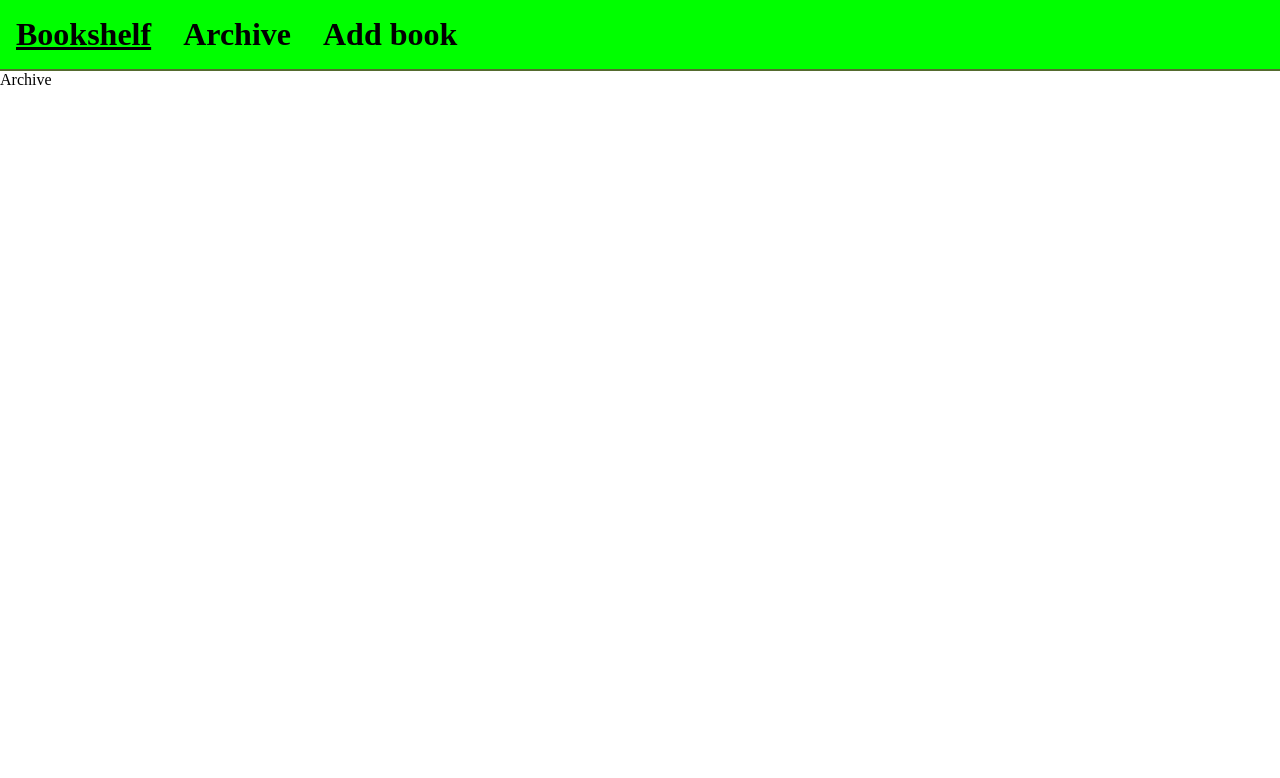
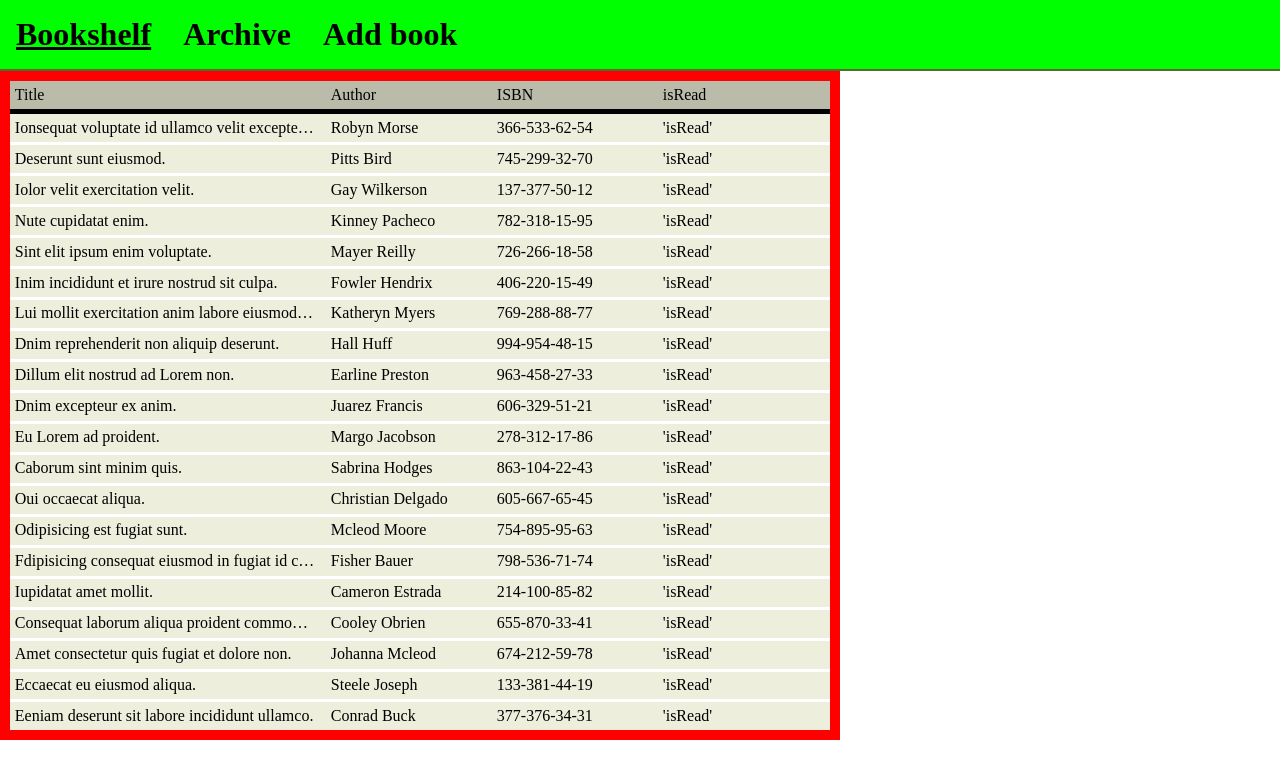
Before and after one commit to flagoon/book-shelf, a React (Create React App) app: page /archive in a window 1280 px wide. Shown: the top 778 px of the page. Built offline with nearby package versions, Linux system fonts and the light colour scheme.

Commit message:
Created basic view for Archive.

```diff
--- /dev/null
+++ b/src/Components/MainArea/Archive/ArchivedBook/ArchivedBook.styled.js
@@ -0,0 +1,39 @@
+import styled from 'styled-components';
+
+export const BookRow = styled.div`
+    display: flex;
+    padding: 0.3rem;
+    background-color: #eed;
+
+    &:not(:first-child):not(:last-child) {
+        margin-bottom: 3px;
+    }
+
+    & div {
+        margin-right: 1rem;
+    }
+
+    &:hover:not(:first-child) {
+        background-color: #edd;
+    }
+`;
+
+export const FirstRow = styled(BookRow)`
+    background-color: #bba;
+    border-bottom: 5px solid black;
+`;
+
+export const Title = styled.div`
+    width: 300px;
+    overflow: hidden;
+    text-overflow: ellipsis;
+    white-space: nowrap;
+`;
+
+export const Author = styled.div`
+    width: 150px;
+`;
+
+export const ISBN = styled.div`
+    width: 150px;
+`;
--- /dev/null
+++ b/src/Components/MainArea/Archive/ArchivedBook/ArchivedBook.tsx
@@ -0,0 +1,19 @@
+import React from 'react';
+import { IBook } from '../../../../typings/IBooks';
+import { Author, BookRow, ISBN, Title } from './ArchivedBook.styled';
+
+interface IArchivedBook {
+    book: IBook;
+}
+
+export const ArchivedBook = (props: IArchivedBook) => {
+    const { book } = props;
+    return (
+        <BookRow>
+            <Title>{book.title}</Title>
+            <Author>{book.author}</Author>
+            <ISBN>{book.isbn}</ISBN>
+            <div>'isRead'</div>
+        </BookRow>
+    );
+};
--- a/src/Components/MainArea/Bookshelf/Bookshelf.styled.js
+++ b/src/Components/MainArea/MainArea.styled.js
@@ -1,8 +1,6 @@
 import styled from 'styled-components';
 
-export const Bookshelf = styled.div`
+export const StyledMainArea = styled.div`
     border: 10px solid red;
     width: 820px;
 `;
-
-export default Bookshelf;
--- a/src/Components/MainArea/MainArea.tsx
+++ b/src/Components/MainArea/MainArea.tsx
@@ -1,19 +1,22 @@
 import React from 'react';
 import { Route, Switch } from 'react-router-dom';
+import ArchiveContainer from '../../Containers/MainArea/Archive/ArchiveContainer';
 import BookshelfContainer from '../../Containers/MainArea/Bookshelf/BookshelfContainer';
 import { NoMatch } from '../ErrorPages/404_page';
 import AddBookForm from './AddBookForm/AddBookForm';
-import Archive from './Archive/Archive';
+import { StyledMainArea } from './MainArea.styled';
 
 const MainArea = () => {
     return (
+        <StyledMainArea>
             <Switch>
                 <Route exact path='/' component={BookshelfContainer} />
                 <Route path='/bookshelf' component={BookshelfContainer} />
-            <Route path='/archive' component={Archive} />
+                <Route path='/archive' component={ArchiveContainer} />
                 <Route path='/addbook' component={AddBookForm} />
                 <Route component={NoMatch} />
             </Switch>
+        </StyledMainArea>
     );
 };
 
--- /dev/null
+++ b/src/Containers/MainArea/Archive/ArchiveContainer.tsx
@@ -0,0 +1,45 @@
+import React from 'react';
+import { ArchivedBook } from '../../../Components/MainArea/Archive/ArchivedBook/ArchivedBook';
+import { Author, FirstRow, ISBN, Title } from '../../../Components/MainArea/Archive/ArchivedBook/ArchivedBook.styled';
+import { IBook } from '../../../typings/IBooks';
+
+interface IArchiveContainerState {
+    archivedBooks: IBook[];
+}
+
+export default class ArchiveContainer extends React.Component<{}, IArchiveContainerState> {
+    public constructor(props: {}) {
+        super(props);
+        this.state = {
+            archivedBooks: [],
+        };
+    }
+
+    public componentDidMount() {
+        const archivedBooks = this.getArchivedBooks();
+        this.setState({
+            archivedBooks,
+        });
+    }
+
+    public render() {
+        const { archivedBooks } = this.state;
+        return (
+            <>
+                <FirstRow>
+                    <Title>Title</Title>
+                    <Author>Author</Author>
+                    <ISBN>ISBN</ISBN>
+                    <div>isRead</div>
+                </FirstRow>
+                {archivedBooks.map(archivedBook => {
+                    return <ArchivedBook book={archivedBook} key={archivedBook.id} />;
+                })}
+            </>
+        );
+    }
+
+    private getArchivedBooks = () => {
+        return require('../../../mockedData/books');
+    };
+}
--- a/src/Containers/MainArea/Bookshelf/BookshelfContainer.tsx
+++ b/src/Containers/MainArea/Bookshelf/BookshelfContainer.tsx
@@ -1,6 +1,5 @@
 import React from 'react';
 import { Bookcase } from '../../../Components/MainArea/Bookshelf/Bookcase/Bookcase';
-import Bookshelf from '../../../Components/MainArea/Bookshelf/Bookshelf.styled';
 import { IBook } from '../../../typings/IBooks';
 
 interface IBookshelfContainerState {
@@ -18,11 +17,11 @@ export default class BookshelfContainer extends React.Component<{}, IBookshelfCo
     public render() {
         const { books }: IBookshelfContainerState = this.state;
         return (
-            <Bookshelf>
+            <>
                 {books.map(book => (
                     <Bookcase book={book} key={book.id} />
                 ))}
-            </Bookshelf>
+            </>
         );
     }
 
```
Also changed, not shown: 1 other file (tests, documents, lock files or other folders). Lines whose indentation alone changed are shown as unchanged.
